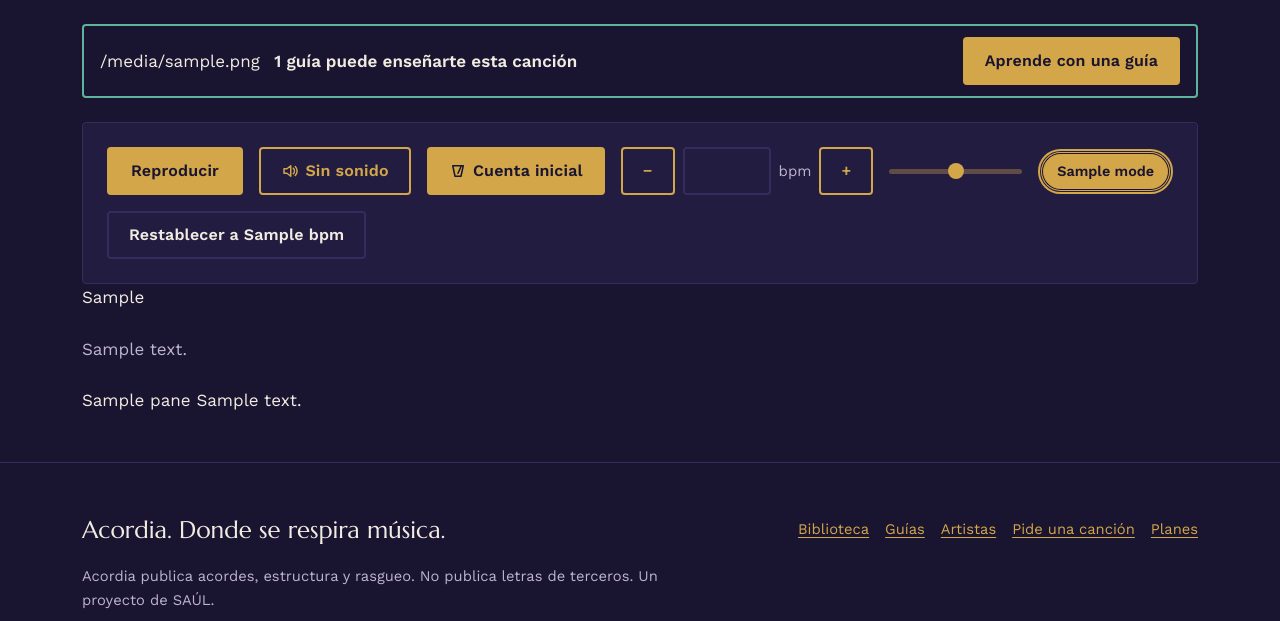
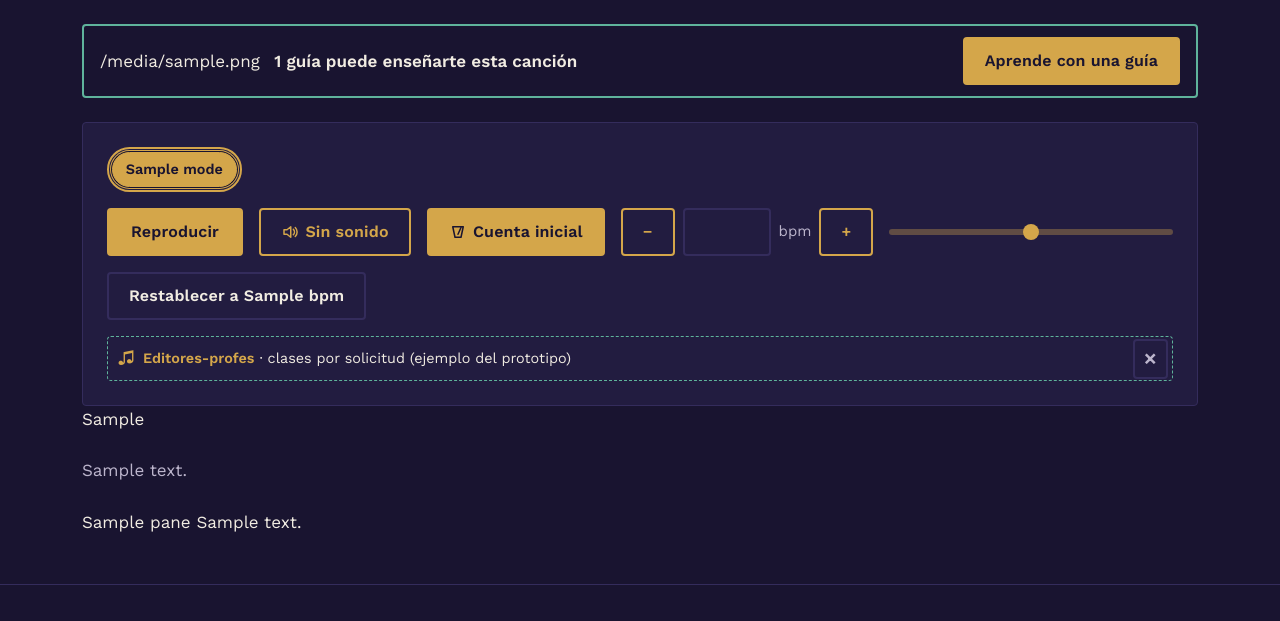
Before and after one commit to saul-music/saul-music-site, a Python web app: template src/musicsite/templates/cancion.html in a window 1280 px wide. Shown: the part 381-1002 px from the top of the page. Run offline with Jinja, Linux system fonts and the light colour scheme; the template is opened without the code that fills it: most values are stand-ins (such as "Sample title", 1, 10 or a date in 2020).

Commit message:
feat: barra en filas con niveles arriba y aviso de guías (S29)
Co-Authored-By: Claude Sonnet 5.5 <noreply@anthropic.com>

```diff
--- a/src/musicsite/templates/cancion.html
+++ b/src/musicsite/templates/cancion.html
@@ -27,13 +27,15 @@
     <div class="ac-sticky-title" data-ac-sticky-title hidden><strong>{{ song.titulo }}</strong><span> · {{ song.artista }}</span></div>
     {% if bpm %}<section class="card ac-metronome" data-ac-metronome data-bpm="{{ bpm }}" data-beats="{{ beats }}" aria-label="Metrónomo">
       <div class="card-body d-flex flex-wrap gap-3 align-items-center">
+        <div class="ac-met-levels-row">
+          <ul class="nav nav-pills flex-nowrap ac-levels ac-levels-bar" id="tabs" role="tablist" aria-label="Nivel">
+  {% for key, label, description in modes %}          <li class="nav-item" role="presentation"><button class="nav-link{{ ' active' if loop.first }}" id="t-{{ key }}" data-bs-toggle="pill" data-bs-target="#p-{{ key }}" type="button" role="tab" aria-controls="p-{{ key }}" aria-selected="{{ 'true' if loop.first else 'false' }}" data-ac-level="{{ key }}">{{ label }}</button></li>
+  {% endfor %}        </ul>
+        </div>
         <button class="btn btn-primary ac-met-toggle" type="button" data-ac-met-toggle aria-pressed="false"><span data-ac-met-label>Reproducir</span><span class="ac-met-count ac-mono" data-ac-met-count aria-hidden="true"></span></button>
         <button class="btn btn-primary ac-met-restart" type="button" data-ac-met-restart hidden>Volver al inicio</button>
         <span class="visually-hidden" role="status" data-ac-met-status></span>
         <button class="btn btn-outline-primary ac-met-options" type="button" data-ac-met-options aria-expanded="false" aria-controls="met-extra">Opciones <span class="ac-met-options-chev" aria-hidden="true">&#9662;</span></button>
-        <ul class="nav nav-pills flex-nowrap ac-levels ac-levels-bar" id="tabs" role="tablist" aria-label="Nivel">
-{% for key, label, description in modes %}          <li class="nav-item" role="presentation"><button class="nav-link{{ ' active' if loop.first }}" id="t-{{ key }}" data-bs-toggle="pill" data-bs-target="#p-{{ key }}" type="button" role="tab" aria-controls="p-{{ key }}" aria-selected="{{ 'true' if loop.first else 'false' }}" data-ac-level="{{ key }}">{{ label }}</button></li>
-{% endfor %}        </ul>
         <div class="ac-met-extra" id="met-extra" data-ac-met-extra>
           <button class="btn btn-outline-primary ac-met-mute" type="button" data-ac-met-mute aria-pressed="false" title="Seguir el tempo sin sonido">
             <svg viewBox="0 0 24 24" width="18" height="18" fill="none" stroke="currentColor" stroke-width="2" stroke-linecap="round" stroke-linejoin="round" aria-hidden="true"><path d="M4 9v6h4l5 4V5L8 9H4z"/><path class="ac-on" d="M16.5 8.5a5 5 0 0 1 0 7M19 6a8.5 8.5 0 0 1 0 12"/><path class="ac-off" d="M17 9l5 6M22 9l-5 6"/></svg>
@@ -56,6 +58,10 @@
           <button class="btn btn-ghost" type="button" data-ac-met-reset aria-label="Restablecer a {{ bpm }} bpm" title="Restablecer a {{ bpm }} bpm"><span class="ac-met-reset-icon" aria-hidden="true">&#8634;</span><span class="ac-met-reset-text">Restablecer<span class="ac-met-reset-bpm"> a {{ bpm }}</span></span></button>
         </div>
         {% if guides_count %}<a class="btn ac-met-help" href="guias.html?tema={{ song.slug }}" data-ac-met-help role="button" data-bs-toggle="collapse" data-bs-target="#guias-panel" aria-controls="guias-panel" aria-expanded="false" hidden>¿Se complica esta parte? <strong>Habla con una guía</strong></a>{% endif %}
+        <aside class="ac-met-banner" data-ac-met-banner aria-label="Editores-profes">
+          <a class="ac-met-banner-link" href="guias.html?tema={{ song.slug }}"><span class="ac-met-banner-icon" aria-hidden="true">&#9835;</span><span class="ac-met-banner-text"><strong>Editores-profes</strong> · clases por solicitud<span class="ac-met-banner-more"> (ejemplo del prototipo)</span></span></a>
+          <button class="btn btn-ghost ac-met-banner-close" type="button" data-ac-met-banner-close aria-label="Ocultar este aviso" title="Ocultar este aviso">&times;</button>
+        </aside>
       </div>
     </section>
     {{ guides_panel }}
--- a/src/musicsite/web/acordia.js
+++ b/src/musicsite/web/acordia.js
@@ -883,6 +883,15 @@
       b.addEventListener("click", function () { setBpm(bpm + +b.getAttribute("data-ac-met-step")); });
     });
     box.querySelector("[data-ac-met-reset]").addEventListener("click", function () { setBpm(home); });
+    /* Aviso de guías: se puede ocultar (se recuerda en la pestaña). Es solo un enlace: no toca el metrónomo. */
+    var banner = box.querySelector("[data-ac-met-banner]");
+    if (banner) {
+      try { if (sessionStorage.getItem("acordia-aviso-guias") === "off") banner.hidden = true; } catch (e) {}
+      banner.querySelector("[data-ac-met-banner-close]").addEventListener("click", function () {
+        banner.hidden = true;
+        try { sessionStorage.setItem("acordia-aviso-guias", "off"); } catch (e) {}
+      });
+    }
     /* Opciones (celular): el botón existe siempre pero solo se muestra en ≤ 575 px (CSS). Despliega y
        repliega los controles secundarios; no toca el estado del metrónomo. Escape lo cierra si el foco está dentro. */
     var optBtn = box.querySelector("[data-ac-met-options]");
--- a/src/musicsite/web/style.css
+++ b/src/musicsite/web/style.css
@@ -549,9 +549,21 @@ a.card:hover { border-color: var(--ac-fill); transform: translateY(-2px); }
 /* Selector de nivel dentro de la barra de reproducción (S26, parte 1): un control segmentado con borde bien visible,
    para que se note que es un selector; la opción activa va rellena y las otras con el color de texto pleno. */
 .ac-levels-bar {
-  gap: .15rem; padding: 3px; order: 1;
+  gap: .15rem; padding: 3px; margin: 0;
   border: 2px solid var(--ac-accent); border-radius: 999px;
 }
+/* Orden de la barra (S29), de arriba abajo: niveles, reproducción, aviso de guías. */
+.ac-met-levels-row { order: -2; flex: 1 1 100%; min-width: 0; display: flex; }
+.ac-met-banner {
+  order: 10; flex: 1 1 100%; display: flex; align-items: center; gap: .25rem;
+  border: 1px dashed var(--ac-fill-2); border-radius: var(--ac-radius); padding: .1rem .25rem .1rem .6rem;
+}
+.ac-met-banner[hidden] { display: none; }
+.ac-met-banner-link { flex: 1 1 auto; min-width: 0; display: flex; align-items: center; gap: .5rem; padding: .3rem 0; color: var(--ac-fg); text-decoration: none; font-size: .9rem; }
+.ac-met-banner-link:hover .ac-met-banner-text strong { text-decoration: underline; }
+.ac-met-banner-icon { color: var(--ac-accent); font-size: 1.1rem; line-height: 1; }
+.ac-met-banner-text strong { color: var(--ac-accent); }
+.ac-met-banner-close { flex: none; --bs-btn-padding-y: 0; --bs-btn-padding-x: .55rem; font-size: 1.4rem; line-height: 1.6; color: var(--ac-fg-muted); }
 .ac-levels-bar .nav-link {
   padding: .3rem .8rem; font-size: .9rem; white-space: nowrap; border-color: transparent;
   --bs-nav-link-color: var(--ac-fg); --bs-nav-link-hover-color: var(--ac-accent);
@@ -573,7 +585,10 @@ a.card:hover { border-color: var(--ac-fill); transform: translateY(-2px); }
      (reproducir + Opciones; niveles) y el resto se despliega bajo ellas. */
   .ac-met-options { display: inline-flex; align-items: center; gap: .35rem; }
   .ac-met-toggle { min-width: 7rem; }
-  .ac-levels-bar { order: 0; flex: 1 1 100%; min-width: 0; }
+  .ac-levels-bar { flex: 1 1 100%; min-width: 0; }
+  .ac-met-banner-link { font-size: .8rem; white-space: nowrap; }
+  .ac-met-banner-text { min-width: 0; overflow: hidden; text-overflow: ellipsis; }
+  .ac-met-banner-more { display: none; }
   .ac-levels-bar .nav-item { flex: 1 1 0; min-width: 0; }
   .ac-levels-bar .nav-link { width: 100%; padding: .25rem .25rem; font-size: .85rem; text-align: center; }
   .ac-met-extra {
```
Also changed, not shown: docs/decisions.md (+13 -0 lines), docs/status.md (+8 -1 lines), tests/e2e/test_site.py (+41 -0 lines), tests/test_profes.py (+1 -1 lines).
